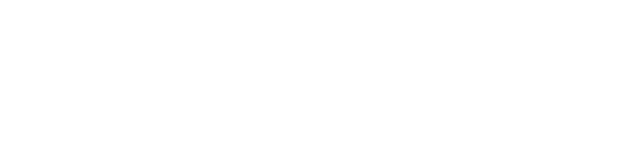
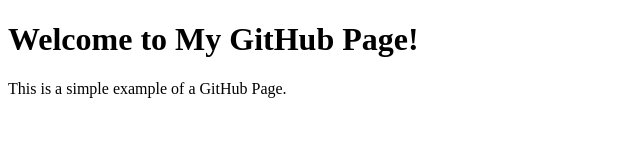
Before and after one commit to alonmenahem360/qr-business-card, a plain HTML site: page index.html in a window 1280 px wide. Shown: the whole page, without its empty margins (0-640 px from the left). Drawn offline with Linux system fonts and the light colour scheme.

Commit message:
Update index.html

```diff
--- a/index.html
+++ b/index.html
@@ -6,5 +6,7 @@
     <title>Empty HTML Page</title>
 </head>
 <body>
+    <h1>Welcome to My GitHub Page!</h1>
+    <p>This is a simple example of a GitHub Page.</p>
 </body>
 </html>
```
